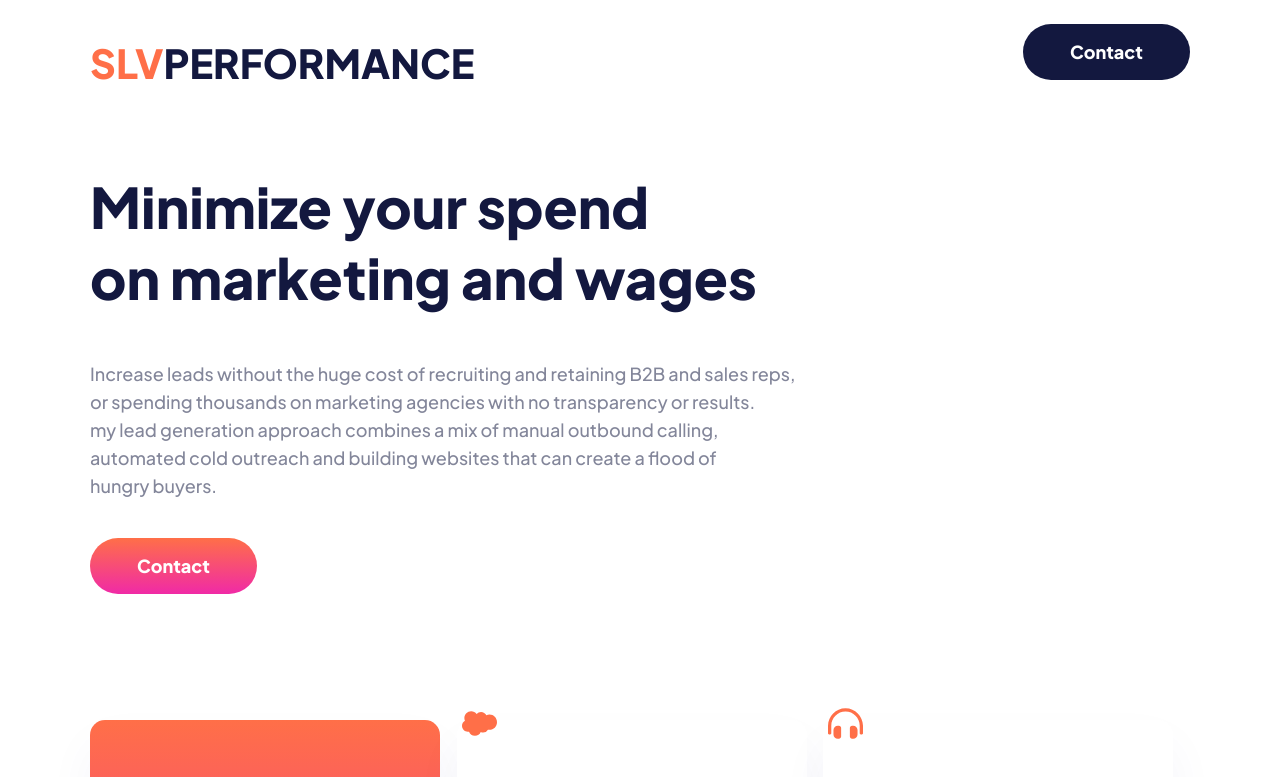
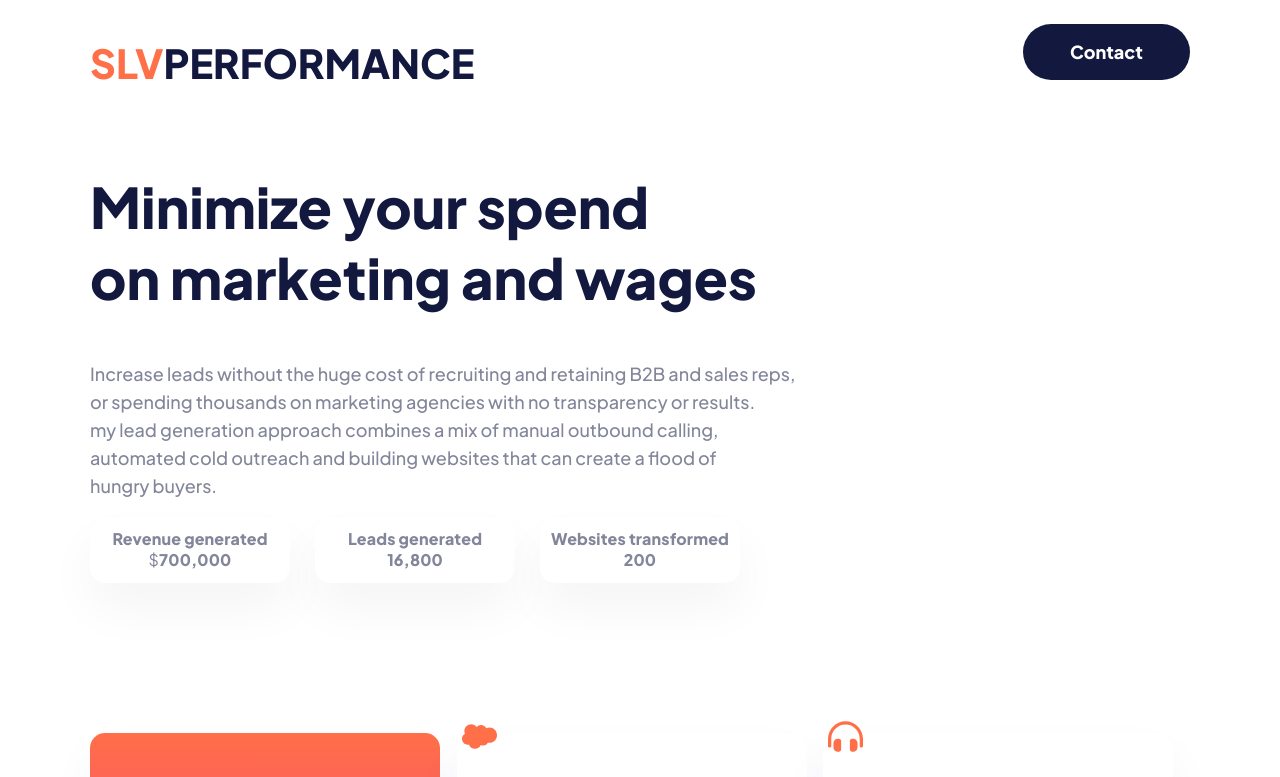
Before and after one commit to shaunvan119/slv-sales-landing-page, a React (Create React App) app: page / in a window 1280 px wide. Shown: the top 777 px of the page. Built offline with nearby package versions, Linux system fonts and the light colour scheme.

Commit message:
count components

```diff
--- a/package.json
+++ b/package.json
@@ -14,6 +14,7 @@
     "@testing-library/user-event": "^13.5.0",
     "i": "^0.3.7",
     "react": "^18.1.0",
+    "react-countup": "^6.2.0",
     "react-dom": "^18.1.0",
     "react-icons": "^4.4.0",
     "react-router-dom": "^6.3.0",
--- a/src/App.js
+++ b/src/App.js
@@ -5,6 +5,7 @@ import MainContent from "./components/MainContent";
 import Contact from "./components/Contact";
 import Pricing from "./components/Pricing";
 import PersonalProfile from "./components/PersonalProfile";
+import Count from "./components/CountRev";
 
 
 function App() {
@@ -12,7 +13,7 @@ function App() {
     <div className="wrapper">
 
       <Routes>
-      <Route path="/" element={[<Header/>,<TopSection/>,<MainContent/>,<PersonalProfile/>, <Pricing/> ]}/>
+      <Route path="/" element={[<Header/>,<TopSection/>,<MainContent/>,<PersonalProfile/>, <Pricing/>, ]}/>
           <Route path="/contact" element={<Contact/>}/>
       </Routes>
     </div>
--- /dev/null
+++ b/src/components/CountLeads.js
@@ -0,0 +1,18 @@
+import CountUp from 'react-countup';
+
+function CountLeads() {
+
+    return (
+        <CountUp start={0} end={16800} delay={0}>
+                {({ countUpRef }) => (
+                <div className='count-box'>
+                <h4 className='Count-header'>Leads generated</h4>
+                <span className='count-component' ref={countUpRef} />
+
+                </div>
+                )}
+        </CountUp>
+    )
+}
+
+export default CountLeads
--- /dev/null
+++ b/src/components/CountRev.js
@@ -0,0 +1,19 @@
+
+import CountUp from 'react-countup';
+
+function CountRev() {
+
+    return (
+        <CountUp start={0} end={700000} delay={0}>
+                {({ countUpRef }) => (
+                <div className='count-box'>
+                <h4 className='Count-header'>Revenue generated</h4>
+                $<span className='count-component' ref={countUpRef} />
+
+                </div>
+                )}
+        </CountUp>
+    )
+}
+
+export default CountRev
--- /dev/null
+++ b/src/components/CountWeb.js
@@ -0,0 +1,18 @@
+import CountUp from 'react-countup';
+
+function CountWeb() {
+
+    return (
+        <CountUp start={0} end={200} delay={0}>
+                {({ countUpRef }) => (
+                <div className='count-box'>
+                <h4 className='Count-header'>Websites transformed</h4>
+                <span className='count-component' ref={countUpRef} />
+
+                </div>
+                )}
+        </CountUp>
+    )
+}
+
+export default CountWeb
--- a/src/components/Topsection.js
+++ b/src/components/Topsection.js
@@ -1,5 +1,7 @@
-import {Link} from "react-router-dom"
 
+import CountRev from "./CountRev"
+import CountLeads from "./CountLeads"
+import CountWeb from "./CountWeb"
 
 
 function TopSection() {
@@ -10,8 +12,11 @@ function TopSection() {
             <p className="top-paragraph">Increase leads without the huge cost of recruiting and retaining B2B and sales reps,<br/> or spending thousands on marketing agencies with no transparency or results.<br/>
             my lead generation approach combines a mix of manual outbound calling, <br/>
             automated cold outreach and building websites that can create a flood of <br/>hungry buyers.</p>
-            <Link to="/contact"><button className="more-info">Contact</button></Link>
-
+        <div className="counter-section">
+            <CountRev/>
+            <CountLeads/>
+            <CountWeb/>
+            </div>
         </div>
 
     )
--- a/src/index.css
+++ b/src/index.css
@@ -19,6 +19,11 @@ body {
   width: 50%; height: 100px; float: left;
   margin-bottom: 500px;
 }*/
+
+.top-section {
+
+  margin-bottom: 150px;
+}
 
 .profile-pic {
   width: 200px;
@@ -88,7 +93,9 @@ body {
 
 /*Typography and color*/
 
-
+.call-button {
+  background: #13183F;
+}
 
 .color-logo {
   color:  #FF6F48;
@@ -263,7 +270,7 @@ img {
 
 .profile-card-4 {
     display: flex;
-    background: linear-gradient(180deg, #FF6F48 0%, #F02AA6 100%);
+    background: #FFFFFF;
     color: #83869A;
     border-radius: 5px;
     box-shadow: 0px 25px 50px rgba(6, 22, 141, 0.0442381);
@@ -281,7 +288,7 @@ img {
 .profile-card-4 .profile-content {
     position: relative;
     padding: 15px;
-    background: linear-gradient(180deg, #FF6F48 0%, #F02AA6 100%);
+    background: #FFFFFF;
 }
 
 
@@ -289,7 +296,7 @@ img {
 
 
 .profile-card-4 .profile-description {
-    color: #FFFFFF;
+    color: #83869A;
     font-size: 18px;
     padding: 10px;
 }
@@ -300,6 +307,37 @@ img {
 .profile-card-4 .profile-overview h4 {
     color: #83869A;
     font-weight: bold;
+}
+
+/*count box*/
+
+.count-component {
+  color: #83869A;
+  font-family: Plus Jakarta Sans;
+  font-weight: bold;
+}
+
+.count-box {
+  line-height: 0;
+}
+
+.counter-section {
+  max-width: 650px;
+  display: flex;
+  justify-content: space-between;
+
+}
+
+.count-box {
+  width: 200px;
+  height: 65px;
+  text-align: center;
+  color: #83869A;
+  font-family: Plus Jakarta Sans;
+  padding-bottom: 50px;
+  background: #FFFFFF;
+  box-shadow: 0px 25px 50px rgba(2, 4, 14, 0.044);
+  border-radius: 15px;
 }
 
 
```
Also changed, not shown: 1 other file (tests, documents, lock files or other folders).
